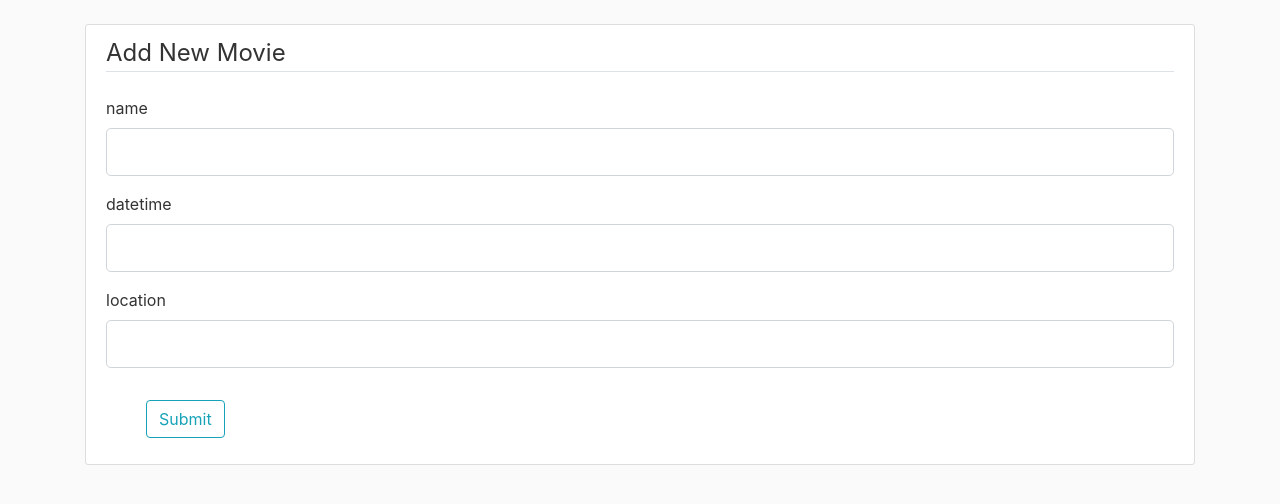
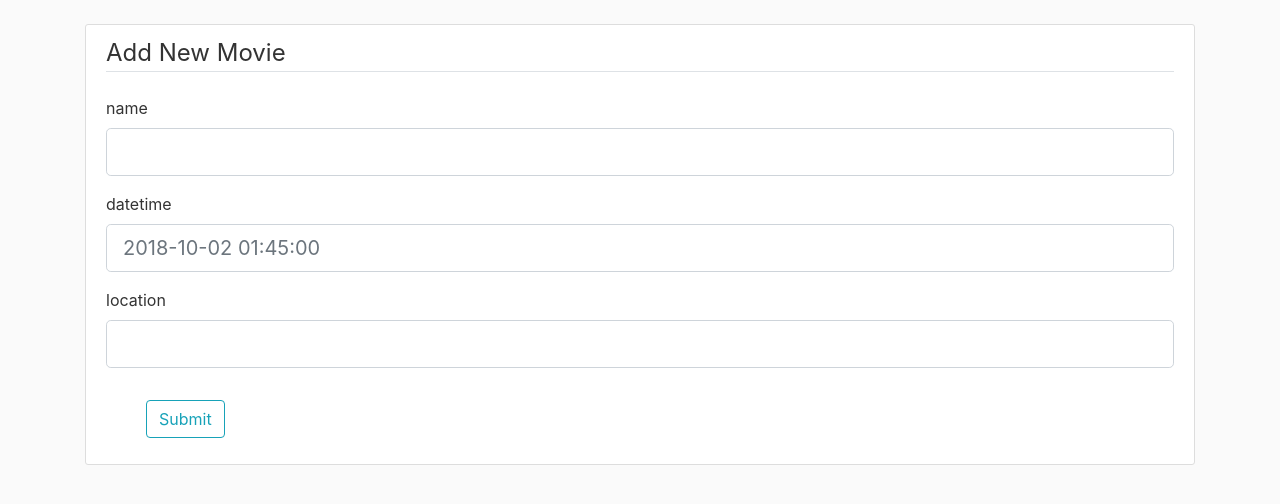
Before and after one commit to prakher1992/Movie_App, a Flask app: page /add-movie in a window 1280 px wide. Shown: the part 56-560 px from the top of the page. Run offline with Flask 2, Linux system fonts and the light colour scheme; some libraries are stand-ins or nearby versions.

Commit message:
add placeholder in datetime textbox

```diff
--- a/movieapp/templates/post_movie.html
+++ b/movieapp/templates/post_movie.html
@@ -22,14 +22,14 @@
                 <div class="form-group">
                     {{ form.datetime.label(class="form-control-label") }}
                     {% if form.datetime.errors %}
-                        {{ form.datetime(class="form-control form-control-lg is-invalid") }}
+                        {{ form.datetime(class="form-control form-control-lg is-invalid",placeholder="2018-10-02 01:45:00") }}
                         <div class="invalid-feedback">
                             {% for error in form.datetime.errors %}
                                 <span>{{ error }}</span>
                             {% endfor %}
                         </div>
                     {% else %}
-                        {{ form.datetime(class="form-control form-control-lg") }}
+                        {{ form.datetime(class="form-control form-control-lg",placeholder="2018-10-02 01:45:00") }}
                     {% endif %}
 
                 </div>
```
